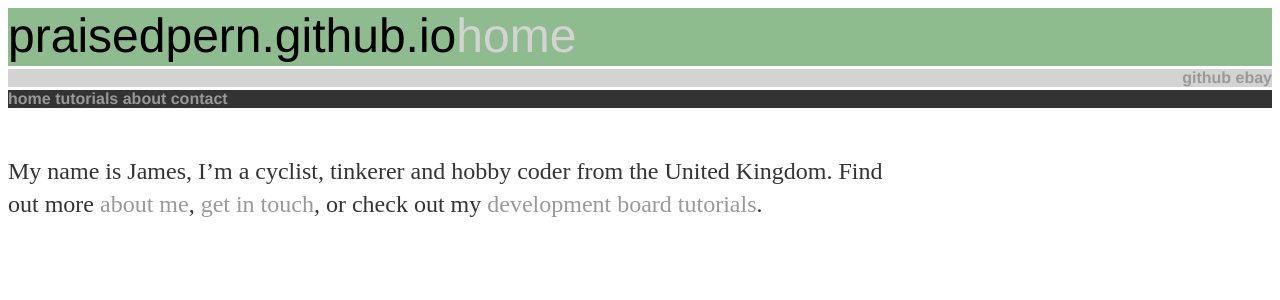
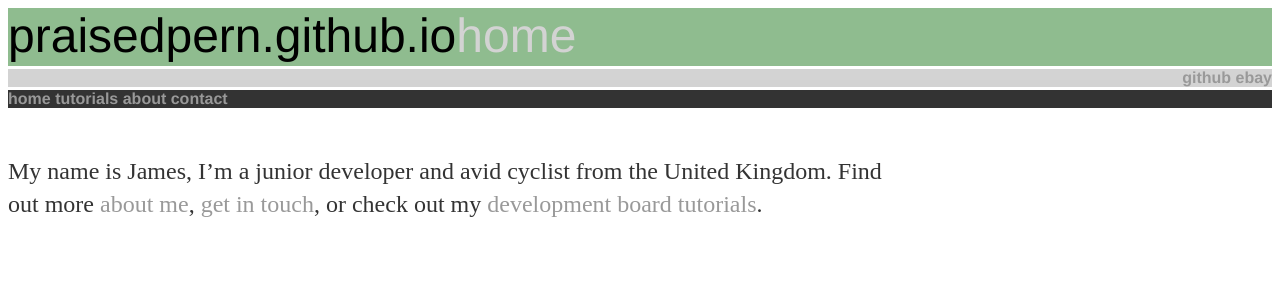
Before and after one commit to praisedpern/praisedpern.github.io, a Jekyll site: the page built from index.md, in a window 1280 px wide. Shown: the top 300 px of the page. Built offline with Jekyll 4.4.1, drawn with Linux system fonts in a browser that asks for light colours.

```diff
--- a/index.md
+++ b/index.md
@@ -2,4 +2,4 @@
 layout: default
 title: Home
 ---
-My name is James, I'm a cyclist, tinkerer and hobby coder from the United Kingdom. Find out more [about me](about), [get in touch](contact), or check out my [development board tutorials](boards).
+My name is James, I'm a junior developer and avid cyclist from the United Kingdom. Find out more [about me](about), [get in touch](contact), or check out my [development board tutorials](boards).
```
Also changed, not shown: about.md (added, +7 -0 lines), contact.md (added, +6 -0 lines).
